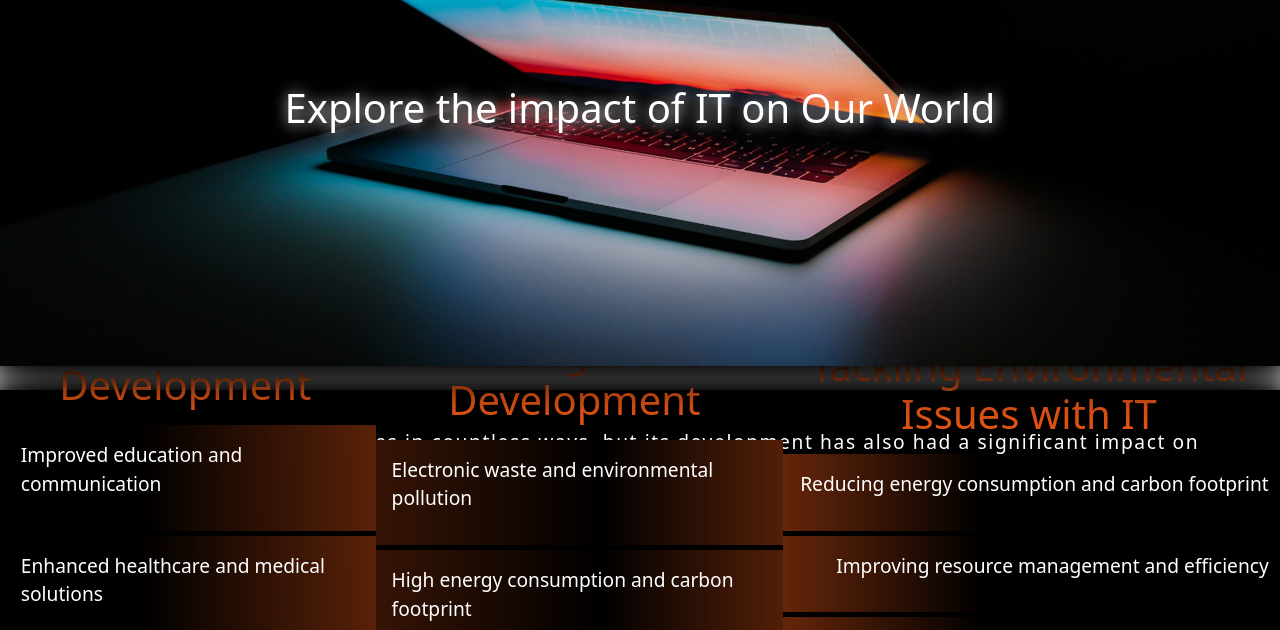
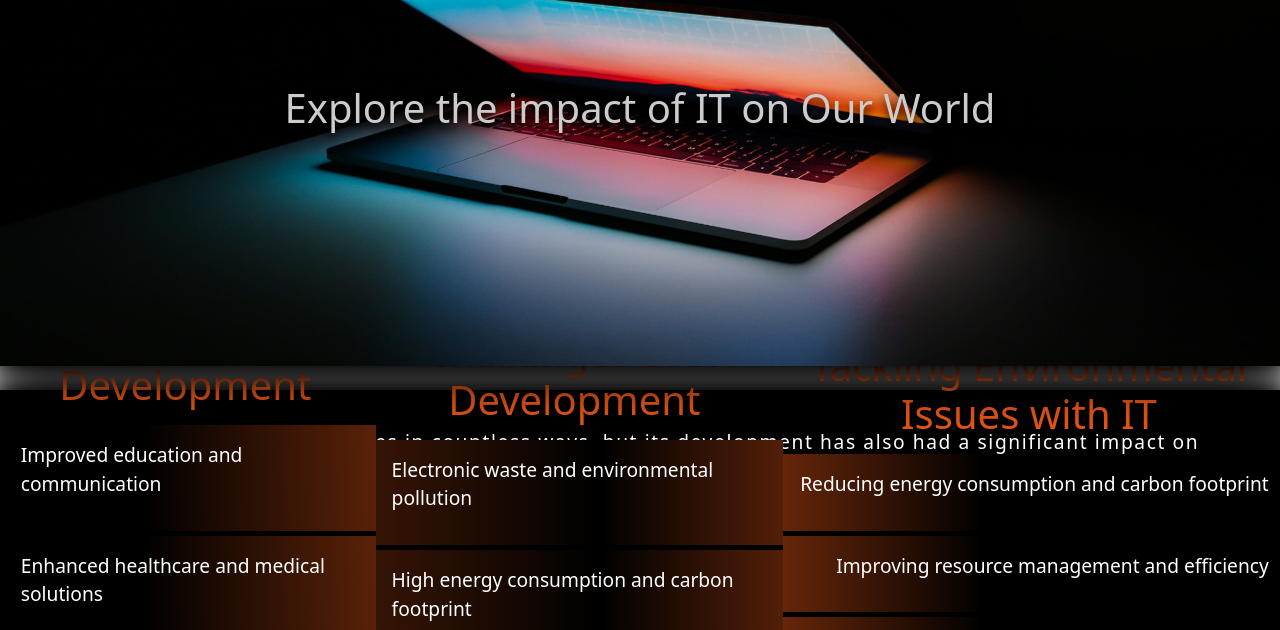
Before and after one commit to PheonixT/Pheonix_TM.github.io, a plain HTML site: page index.html in a window 1280 px wide. Shown: the part 114-744 px from the top of the page. Drawn offline with nearby package versions, Linux system fonts and the light colour scheme.

Commit message:
Update main.css

```diff
--- a/main.css
+++ b/main.css
@@ -67,10 +67,10 @@ html{
     display: flex;
     align-items: center;
     justify-content: center;
-    color: #fff;
+    color: #ccc;
     padding: 4rem 0 3rem;
     font-size: 2.5rem;
-    text-shadow: 1px 1px 15px #fff;
+    text-shadow: 0 5px 10px rgba(0, 0,0,1);
 }
 
 .home-description{
```
